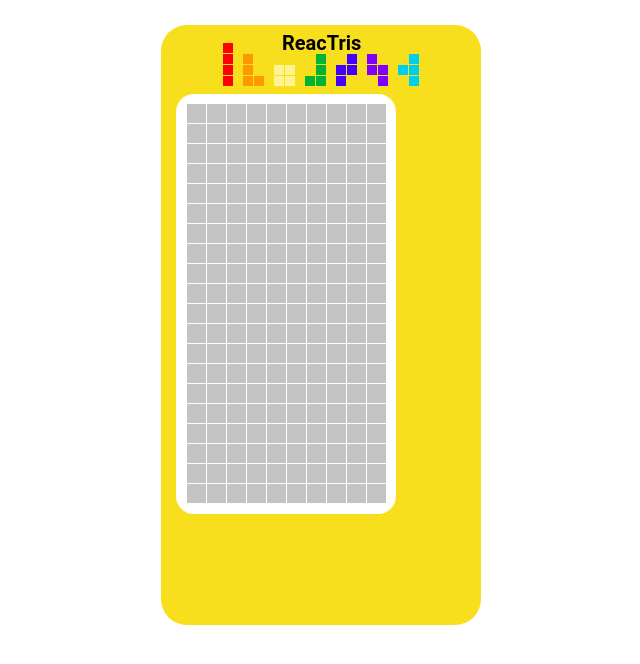
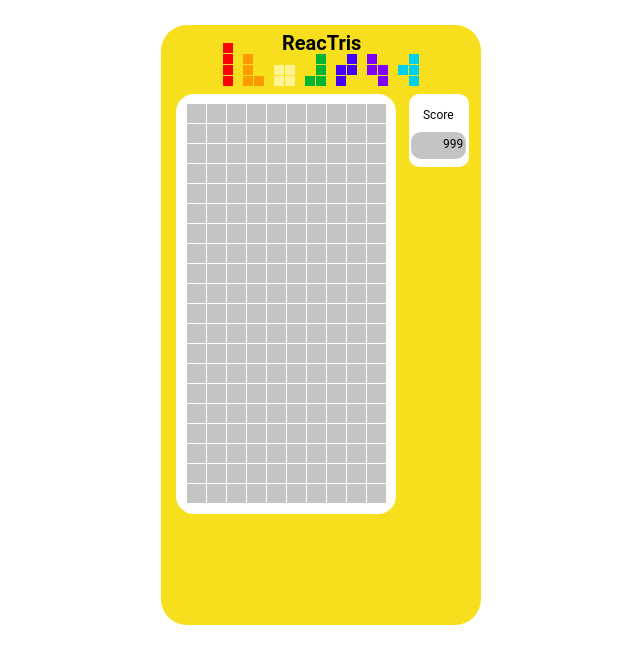
Before and after one commit to LIMJONGSOO/reactris, a React (Create React App) app: page / in a window 1280 px wide. Shown: the top 664 px of the page, without its empty margins (319-959 px from the left). Built offline with nearby package versions, Linux system fonts and the light colour scheme.

Commit message:
create score area

```diff
--- a/src/components/Board/Board.jsx
+++ b/src/components/Board/Board.jsx
@@ -2,6 +2,7 @@ import React, {Component} from 'react';
 import './Board.css';
 import Title from '../Title/Title';
 import Tetris from '../Tetris/Tetris';
+import Score from '../Score/Score';
 
 class Board extends Component {
     constructor(props) {
@@ -21,6 +22,7 @@ class Board extends Component {
                 <div className="boardarea">
                     <Title />
                     <Tetris />
+                    <Score />
                 </div>
             </div>
         );
--- a/src/components/Score/Score.css
+++ b/src/components/Score/Score.css
@@ -0,0 +1,49 @@
+.score-area {
+    position: absolute;
+    width: 60px;
+    height: 73px;
+    left: 248px;
+    top: 69px;
+    background: #FFFFFF;
+    border-radius: 10px;
+}
+
+.score-title {
+    position: absolute;
+    left: 23.33%;
+    right: 25%;
+    top: 19.18%;
+    bottom: 61.64%;
+
+    font-family: Roboto;
+    font-style: normal;
+    font-weight: normal;
+    font-size: 12px;
+    line-height: 14px;
+    color: #000000;
+}
+
+.score-serction {
+    position: absolute;
+    left: 3.33%;
+    right: 5%;
+    top: 52.05%;
+    bottom: 10.96%;
+    background: #C4C4C4;
+    border-radius: 10px;
+}
+
+.score {
+    position: absolute;
+    right: 5%;
+    top: 20%;
+    bottom: 90.17%;
+
+    font-family: Roboto;
+    font-style: normal;
+    font-weight: normal;
+    font-size: 12px;
+    line-height: 14px;
+
+    color: #000000;
+}
--- a/src/components/Score/Score.jsx
+++ b/src/components/Score/Score.jsx
@@ -2,7 +2,27 @@ import React, {Component} from 'react';
 import './Score.css';
 
 class Score extends Component {
+    constructor(props) {
+        super(props);
+        this.state = {};
+    }
 
+    componentDidMount() {
+    }
+
+    componentWillUnmount() {
+    }
+
+    render() {
+        return (
+            <div className="score-area">
+                <div className="score-title">Score</div>
+                <div className="score-serction">
+                    <div className="score">999</div>
+                </div>
+            </div>
+        );
+    }
 }
 
 export default Score;
--- a/src/components/Tetris/Tetris.jsx
+++ b/src/components/Tetris/Tetris.jsx
@@ -16,7 +16,6 @@ class Tetris extends Component {
     }
 
     render() {
-        console.log(this.state.testrisTable);
         return (
             <div className="tetris-area">
                 <div>
```
